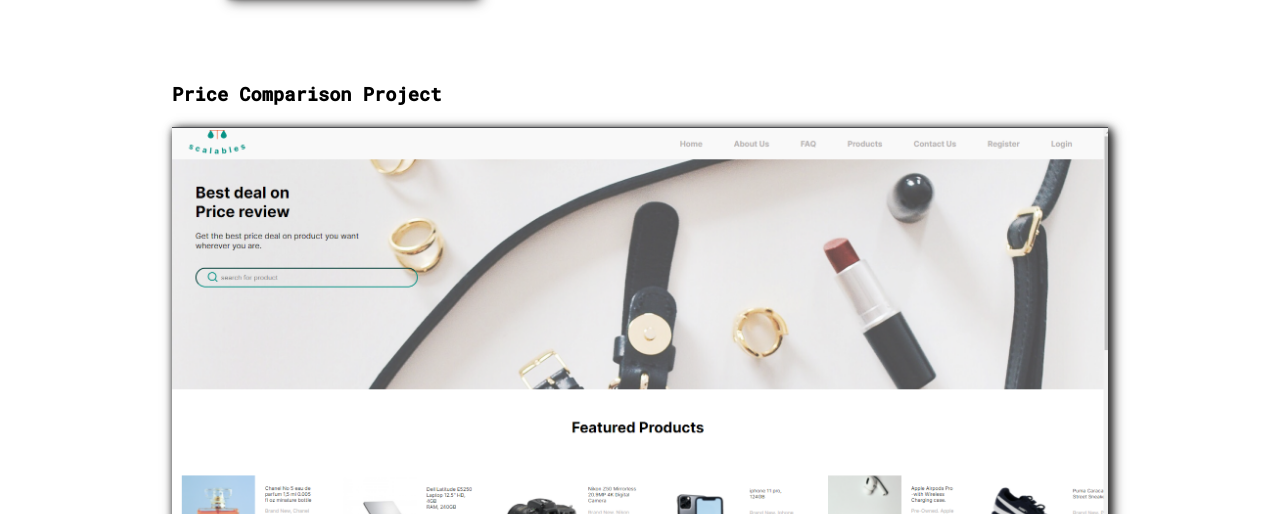
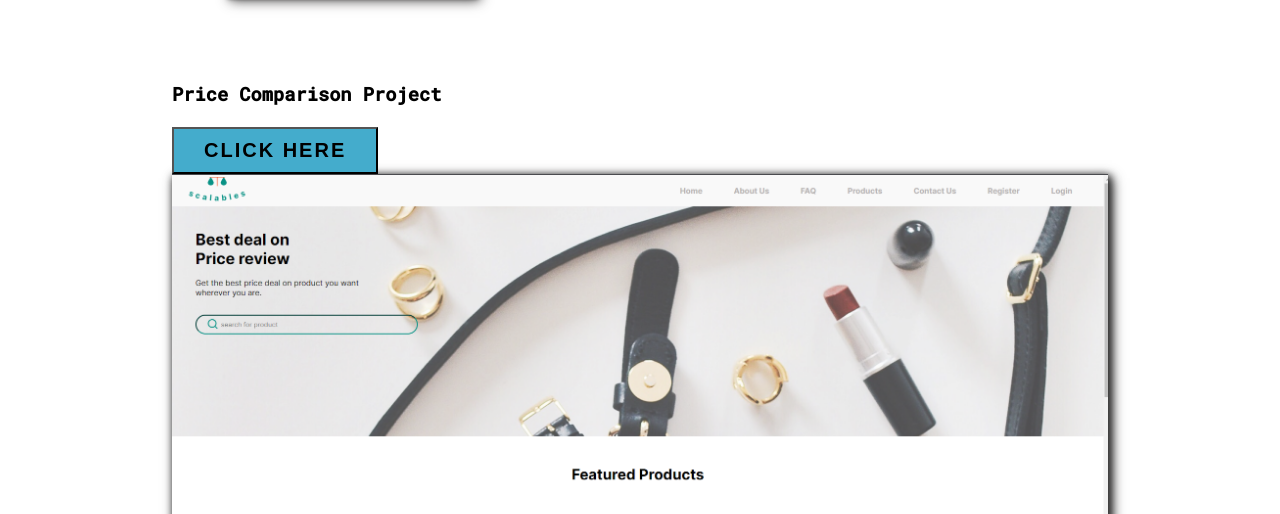
Before and after one commit to hefamba/Portfolio_website, a plain HTML site: page portfolio_items.html in a window 1280 px wide. Shown: the part 286-800 px from the top of the page. Drawn offline with Linux system fonts and the light colour scheme; a web font is replaced by a local one.

Commit message:
third commit

```diff
--- a/portfolio_items.html
+++ b/portfolio_items.html
@@ -28,6 +28,7 @@
                 <li class="nav_item" ><a href="index.html" class="nav__link">Home</a></li>
                 <li class="nav_item" ><a href="index.html#about" class="nav__link">About</a></li>
                 <li class="nav_item" ><a href="index.html#skills" class="nav__link">Skills</a></li>
+                <li class="nav_item" ><a href="#project" class="nav__link">Projects</a></li>
                 <li class="nav_item" ><a href="#contact" class="nav__link">Contact</a></li>
 
 
@@ -47,7 +48,8 @@
     <!-- price comparison project -->
     <div class="portfolio-item-individual">
         <h3>Price Comparison Project</h3>
-        <a href="https://price-comparison-fe-2.netlify.app/" class="price-compare-screenshot-link"><img src="pics/Screenshot (56).png" alt="" class="price-compare-sceenshot"></a>
+        <a href="https://price-comparison-fe-2.netlify.app/"><button class="btn_2">click here</button></a>
+        <img src="pics/Screenshot (56).png" alt="" class="price-compare-sceenshot">
         <p> Worked in a team environment to create and e-commerce web page. The idea was a website that allows you to search a product and compare prices from different sellers.
             My responsibility for the project were to work on the the front-end with the implementation of HTML5 and CSS3, and use of JavaScript for dropdown menu in responsive mobile view.
             We were a team of 3 front-end devs and I worked on the the Home page, About Us page, and Products Page. I used VSCode as my text editor and Github for collaboration.</p>
--- a/styles.css
+++ b/styles.css
@@ -80,6 +80,23 @@ html{
     transition: transform 200ms ease-in-out ;
 }
 .btn:hover{
+    transform: scale(1.1);
+}
+
+.btn_2{
+    display: inline-block;
+    padding: .5em 1.5em;
+    background:rgb(68, 172, 204) ;
+    text-decoration: none;
+    cursor: pointer;
+    color: black;
+    font-size: 1.25rem;
+    text-transform: uppercase;
+    letter-spacing: 2px;
+    font-weight: bold;
+    transition: transform 200ms ease-in-out ;
+}
+.btn_2:hover{
     transform: scale(1.1);
 }
 
@@ -442,7 +459,10 @@ header{
 
 .price-compare-sceenshot{
     box-shadow: 0.25em 0.25em 0.75em rgb(56, 55, 55), 0.150em 0.150em 0.50em black;
+
 }
+
 .price-compare-screenshot-link{
     cursor: pointer;
+
 }
```
Also changed, not shown: index.html (+1 -1 lines).
